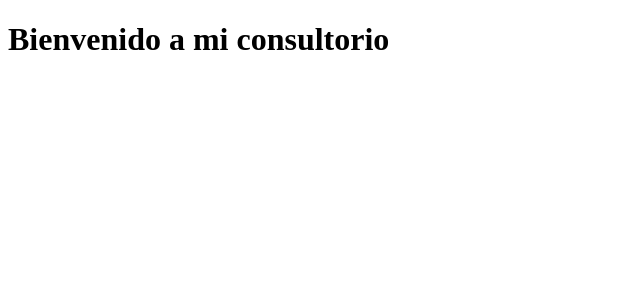
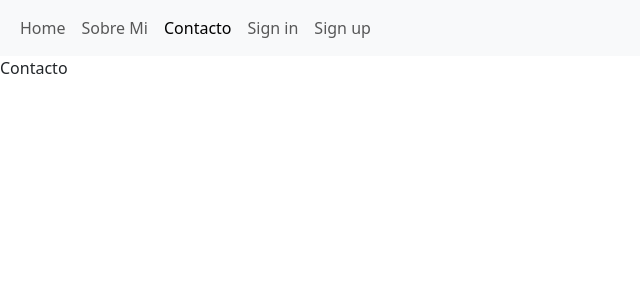
Before and after one commit to LunariLight/Consultorio, a React (Vite) app in the folder front/: page /contacto in a window 1280 px wide. Shown: the top 300 px of the page, without its empty margins (0-640 px from the left). Built offline with nearby package versions, Linux system fonts and the light colour scheme.

Commit message:
Navbar y rutas

```diff
--- a/front/index.html
+++ b/front/index.html
@@ -3,10 +3,12 @@
   <head>
     <meta charset="UTF-8" />
     <meta name="viewport" content="width=device-width, initial-scale=1.0" />
+    <link href="https://cdn.jsdelivr.net/npm/bootstrap@5.3.3/dist/css/bootstrap.min.css" rel="stylesheet" integrity="sha384-QWTKZyjpPEjISv5WaRU9OFeRpok6YctnYmDr5pNlyT2bRjXh0JMhjY6hW+ALEwIH" crossorigin="anonymous">
     <title>Consultorio</title>
   </head>
   <body>
     <div id="root"></div>
     <script type="module" src="/src/main.jsx"></script>
+    <script src="https://cdn.jsdelivr.net/npm/bootstrap@5.3.3/dist/js/bootstrap.bundle.min.js" integrity="sha384-YvpcrYf0tY3lHB60NNkmXc5s9fDVZLESaAA55NDzOxhy9GkcIdslK1eN7N6jIeHz" crossorigin="anonymous"></script>
   </body>
 </html>
--- a/front/package.json
+++ b/front/package.json
@@ -11,7 +11,8 @@
   },
   "dependencies": {
     "react": "^18.3.1",
-    "react-dom": "^18.3.1"
+    "react-dom": "^18.3.1",
+    "react-router-dom": "^6.25.1"
   },
   "devDependencies": {
     "@types/react": "^18.3.3",
--- a/front/src/App.jsx
+++ b/front/src/App.jsx
@@ -1,11 +1,26 @@
+import { Navbar } from './components/Navbar/Navbar'
+import { Navigate, Route, Routes } from 'react-router-dom'
 import './App.css'
+import { Home } from './routes/Home'
+import { Contacto } from './routes/Contacto'
+import { SobreMi } from './routes/SobreMi'
+import { SignIn } from './routes/SignIn'
+import { SignUp } from './routes/SignUp'
 
 export const App = () => {
 
 
   return (
     <>
-      <h1>Bienvenido a mi consultorio</h1>
+      <Navbar/>
+      <Routes>
+        <Route path="/" element={<Home/>}/><Route/>
+        <Route path="/contacto" element={<Contacto/>}></Route>
+        <Route path="/sobremi" element={<SobreMi/>}/><Route/>
+        <Route path="/signin" element={<SignIn/>}/><Route/>
+        <Route path="/signup" element={<SignUp/>}/><Route/>
+        <Route path="/*" element={<Navigate to="/"/>}/><Route/>
+      </Routes>
     </>
   )
 }
--- /dev/null
+++ b/front/src/components/Navbar/Navbar.jsx
@@ -0,0 +1,33 @@
+import { NavLink } from "react-router-dom"
+
+
+export const Navbar = () => {
+  return (
+    <nav className="navbar navbar-expand-lg bg-body-tertiary">
+        <div className="container-fluid">
+            <button className="navbar-toggler" type="button" data-bs-toggle="collapse" data-bs-target="#navbarNav" aria-controls="navbarNav" aria-expanded="false" aria-label="Toggle navigation">
+                <span className="navbar-toggler-icon"></span>
+            </button>
+            <div className="collapse navbar-collapse" id="navbarNav">
+                <ul className="navbar-nav">
+                    <li className="nav-item">
+                        <NavLink className="nav-link" to="/home">Home</NavLink>
+                    </li>
+                    <li className="nav-item">
+                        <NavLink className="nav-link" to="/sobremi">Sobre Mi</NavLink>
+                    </li>
+                    <li className="nav-item">
+                        <NavLink className="nav-link" to="/contacto">Contacto</NavLink>
+                    </li>
+                    <li className="nav-item">
+                        <NavLink className="nav-link" to="/signin">Sign in</NavLink>
+                    </li>
+                    <li className="nav-item">
+                        <NavLink className="nav-link" to="/signup">Sign up</NavLink>
+                    </li>
+                </ul>
+            </div>
+        </div>
+    </nav>
+  )
+}
--- /dev/null
+++ b/front/src/routes/Contacto.jsx
@@ -0,0 +1,7 @@
+
+
+export const Contacto = () => {
+  return (
+    <div>Contacto</div>
+  )
+}
--- /dev/null
+++ b/front/src/routes/Home.jsx
@@ -0,0 +1,6 @@
+
+export const Home = () => {
+  return (
+    <div>Home</div>
+  )
+}
--- /dev/null
+++ b/front/src/routes/SignIn.jsx
@@ -0,0 +1,6 @@
+
+export const SignIn = () => {
+  return (
+    <div>SignIn</div>
+  )
+}
--- /dev/null
+++ b/front/src/routes/SignUp.jsx
@@ -0,0 +1,7 @@
+
+
+export const SignUp = () => {
+  return (
+    <div>SignUp</div>
+  )
+}
--- /dev/null
+++ b/front/src/routes/SobreMi.jsx
@@ -0,0 +1,7 @@
+
+
+export const SobreMi = () => {
+  return (
+    <div>Sobre Mi</div>
+  )
+}
```
Also changed, not shown: front/src/main.jsx (+5 -2 lines), front/src/components/Navbar/Navbar.css (added), 1 other file (tests, documents, lock files or other folders).
